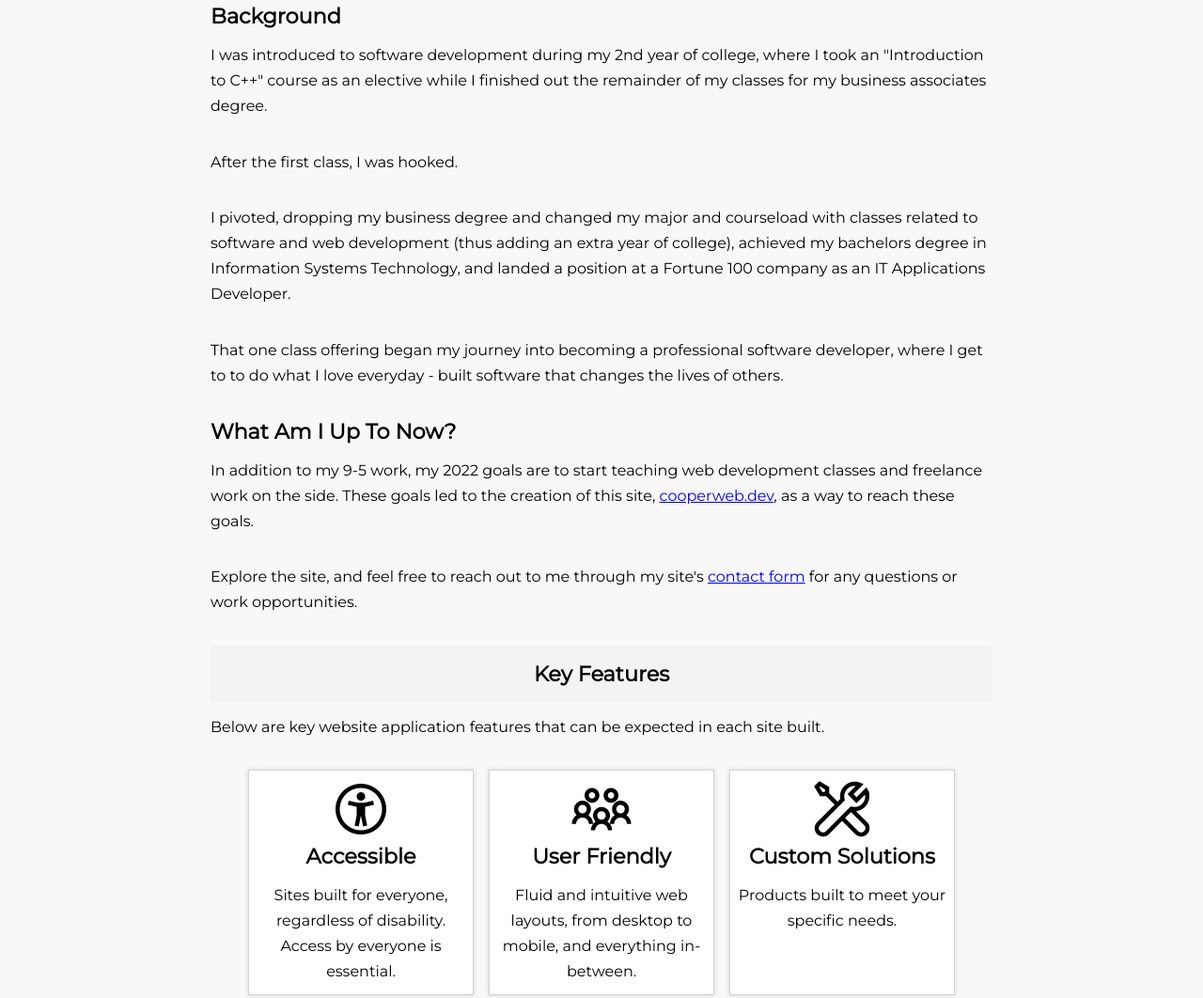
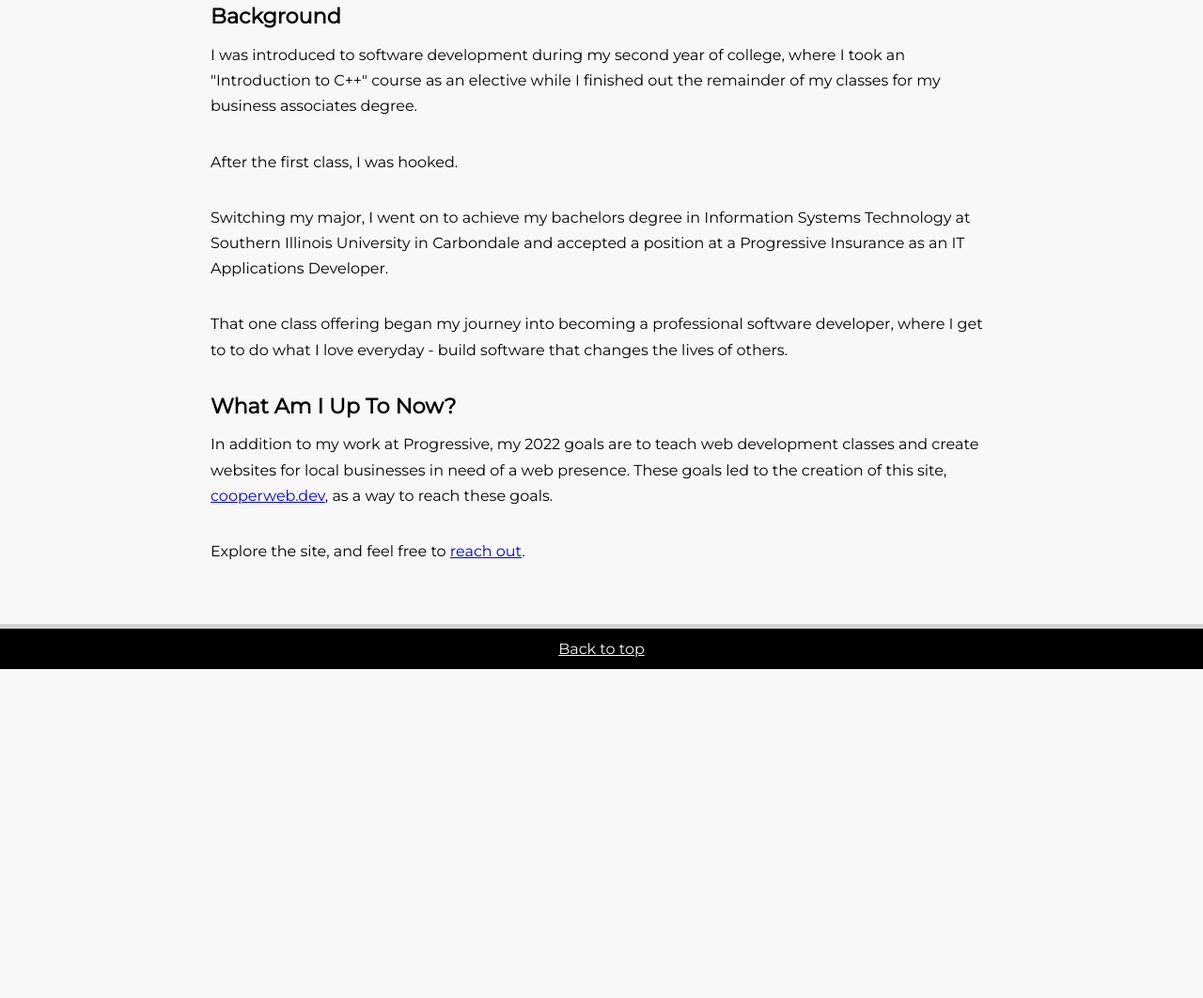
Before and after one commit to lee-cooper/cooperweb-dev, a plain HTML site: page about.html in a window 1280 px wide. Shown: the part 433-1495 px from the top of the page at 94% size. After the commit the page ends 1145 px from the top, so only its background shows below. Drawn offline with Linux system fonts and the light colour scheme.

Commit message:
update about page

```diff
--- a/about.html
+++ b/about.html
@@ -117,48 +117,26 @@
         </section>
         <section>
           <h2>Background</h2>
-          <p>I was introduced to software development during my 2nd year of college, where I took an
+          <p>I was introduced to software development during my second year of college, where I took an
             "Introduction to C++" course as an elective while I finished out the remainder of my classes for my
             business associates degree.</p>
           <p>After the first class, I was hooked. </p>
-          <p>I pivoted, dropping my business degree and changed my major and
-            courseload with classes related to software and
-            web development (thus adding an extra year of college), achieved my bachelors degree in Information Systems
-            Technology, and landed a position at a
-            Fortune 100 company as an IT Applications Developer.</p>
+          <p>Switching my major, I went on to achieve my bachelors degree in Information Systems
+            Technology at Southern Illinois University in Carbondale and accepted a position at a
+            Progressive Insurance as an IT Applications Developer.</p>
           <p>That one class offering began my journey into becoming a professional software developer, where I get to to
-            do what I love everyday - built software that changes the lives of others.</p>
+            do what I love everyday - build software that changes the lives of others.</p>
         </section>
         <section>
           <h2>What Am I Up To Now?</h2>
-          <p>In addition to my 9-5 work, my 2022 goals are to start teaching web development classes and freelance work
-            on the
-            side. These goals led to the creation of this site, <a href="https://cooperweb.dev">cooperweb.dev</a>, as a
+          <p>In addition to my work at Progressive, my 2022 goals are to teach web development classes and
+            create websites for local businesses in need of a web presence. These goals led to the creation of this
+            site,
+            <a href="https://cooperweb.dev">cooperweb.dev</a>, as a
             way to
-            reach these goals.</p>
-          <p>Explore the site, and feel free to reach out to me through my site's <a href="/contact.html">contact
-              form</a>
-            for any questions or work
-            opportunities.</p>
-        </section>
-        <h2 class="about-tile-header">Key Features</h2>
-        <p>Below are key website application features that can be expected in each site built.</p>
-        <section class="about-tiles">
-          <div class="about-tile">
-            <i class="las la-universal-access"></i>
-            <h2>Accessible</h2>
-            <p>Sites built for everyone, regardless of disability. Access by everyone is essential.</p>
-          </div>
-          <div class="about-tile">
-            <i class="las la-users"></i>
-            <h2>User Friendly</h2>
-            <p>Fluid and intuitive web layouts, from desktop to mobile, and everything in-between.</p>
-          </div>
-          <div class="about-tile">
-            <i class="las la-tools"></i>
-            <h2>Custom Solutions</h2>
-            <p>Products built to meet your specific needs.</p>
-          </div>
+            reach these goals.
+          </p>
+          <p>Explore the site, and feel free to <a href="/contact.html">reach out</a>.</p>
         </section>
       </div>
     </main>
```
